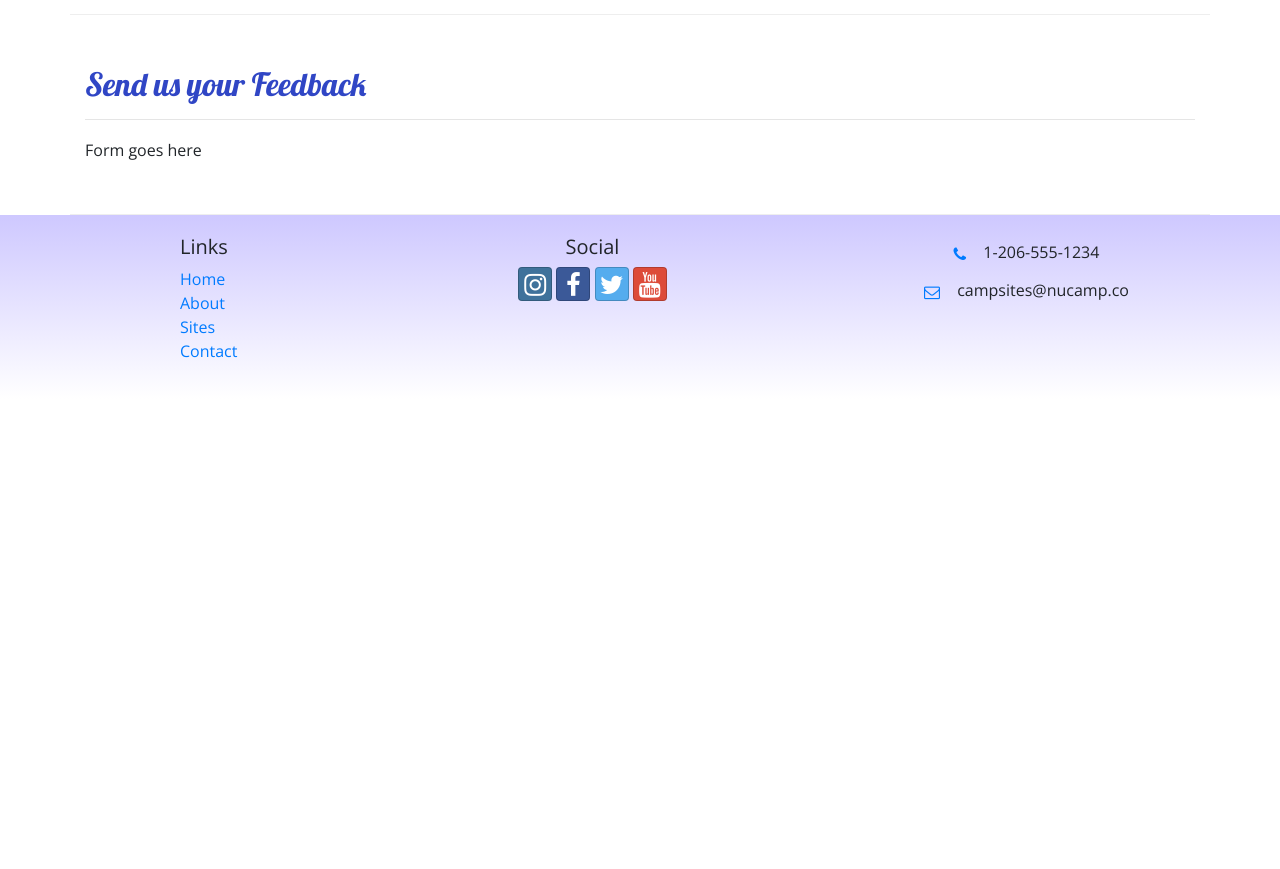
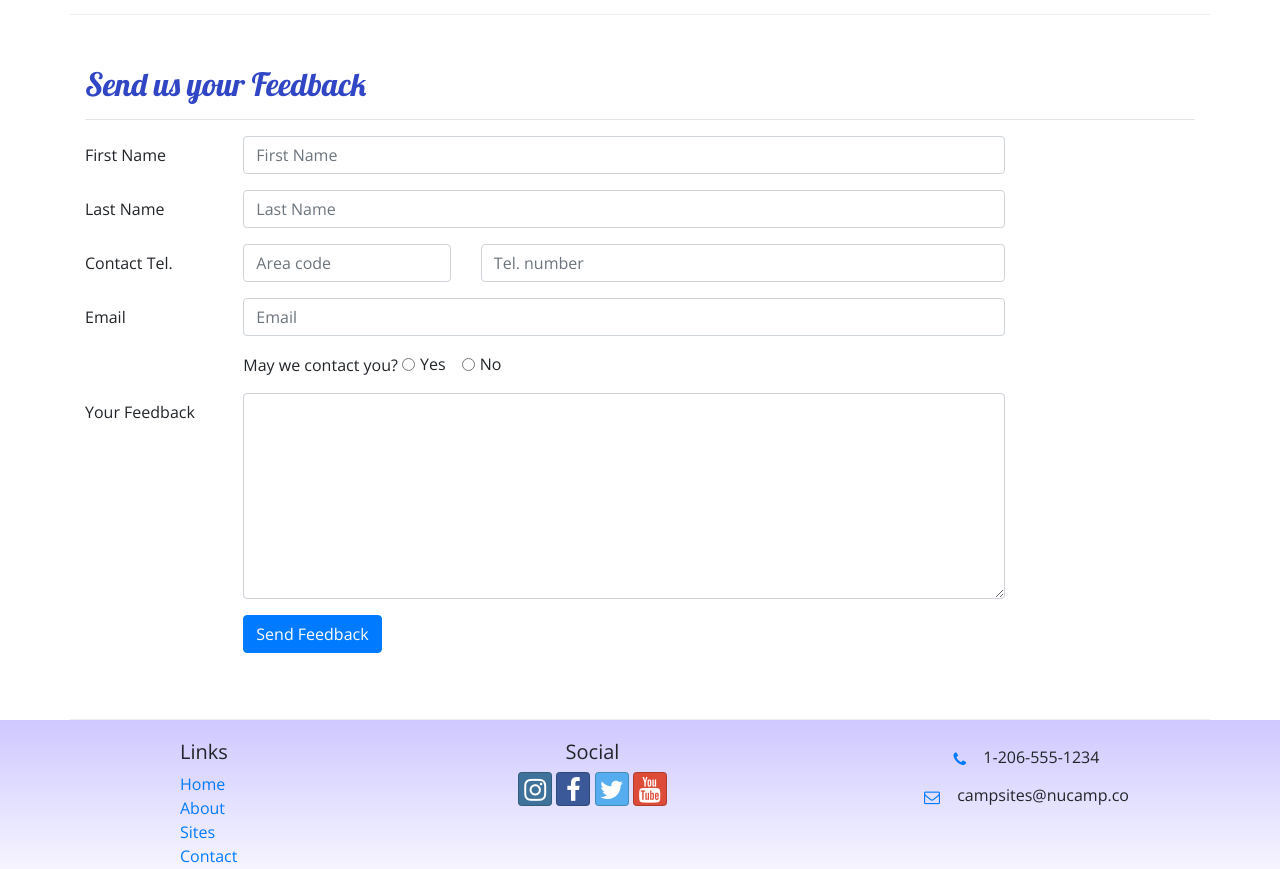
Before and after one commit to drewjtaylor/nucampsite, a website: page contactus.html in a window 1280 px wide. Shown: the part 560-1429 px from the top of the page. Before the commit the page ends 959 px from the top, so only its background shows below. Drawn offline with nearby package versions, Linux system fonts and the light colour scheme.

Commit message:
add contactus form

```diff
--- a/contactus.html
+++ b/contactus.html
@@ -80,7 +80,59 @@
                 <hr />
             </div>
             <div class="col-md-10">
-                Form goes here
+                <form>
+                    <div class="form-group row">
+                        <label for="firstName" class="col-md-2 col-form-label">First Name</label>
+                        <div class="col-md-10">
+                            <input type="text" class="form-control" id="firstName" name="firstName" placeholder="First Name" />
+                        </div>
+                    </div>
+                    <div class="form-group row">
+                        <label for="lastName" class="col-md-2 col-form-label">Last Name</label>
+                        <div class="col-md-10">
+                            <input type="text" class="form-control" id="lastName" name="lastName" placeholder="Last Name" />
+                        </div>
+                    </div>
+                    <div class="form-group row">
+                        <label for="areaCode" class="col-md-2 col-form-label">Contact Tel.</label>
+                        <div class="col-5 col-md-3">
+                            <input type="tel" class="form-control" id="areaCode" name="areaCode" placeholder="Area code" />
+                        </div>
+                        <div class="col-7">
+                            <input type="tel" class="form-control" name="telNum" placeholder="Tel. number" />
+                        </div>
+                    </div>
+                    <div class="form-group row">
+                        <label for="email" class="col-md-2 col-form-label">Email</label>
+                        <div class="col-md-10">
+                            <input type="email" class="form-control" id="email" name="email" placeholder="Email" />
+                        </div>
+                    </div>
+                    <div class="form-group row">
+                        <div class="col offset-md-2">
+                            May we contact you?
+                            <div class="form-check form-check-inline">
+                                <input type="radio" class="form-check-input" id="contactYes" name="contactRadios" value="yes" />
+                                <label for="contactYes" class="form-check-label">Yes</label>
+                            </div>
+                            <div class="form-check form-check-inline">
+                                <input type="radio" class="form-check-input" id="contactNo" name="contactRadios" value="no" />
+                                <label for="contactNo" class="form-check-label">No</label>
+                            </div>
+                        </div>
+                    </div>
+                    <div class="form-group row">
+                        <label for="feedback" class="col-md-2 col-form-label">Your Feedback</label>
+                        <div class="col-md-10">
+                            <textarea class="form-control" id="feedback" name="feedback" rows="8"></textarea>
+                        </div>
+                    </div>
+                    <div class="form-group row">
+                        <div class="offset-md-2 col-md-10">
+                            <button class="btn btn-primary" type="submit">Send Feedback</button>
+                        </div>
+                    </div>
+                </form>
             </div>
        </div>
 
```
